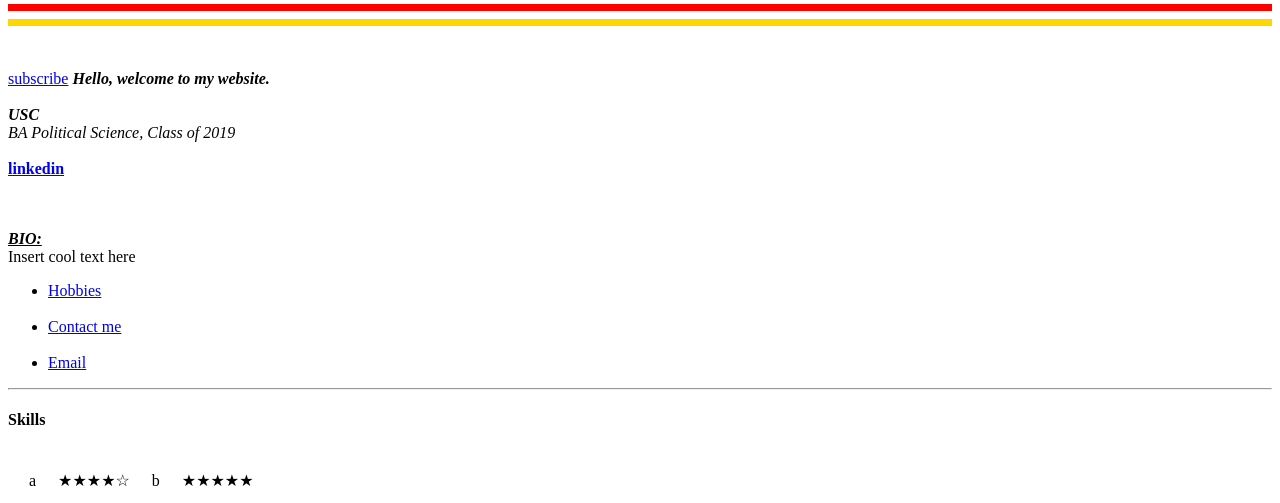
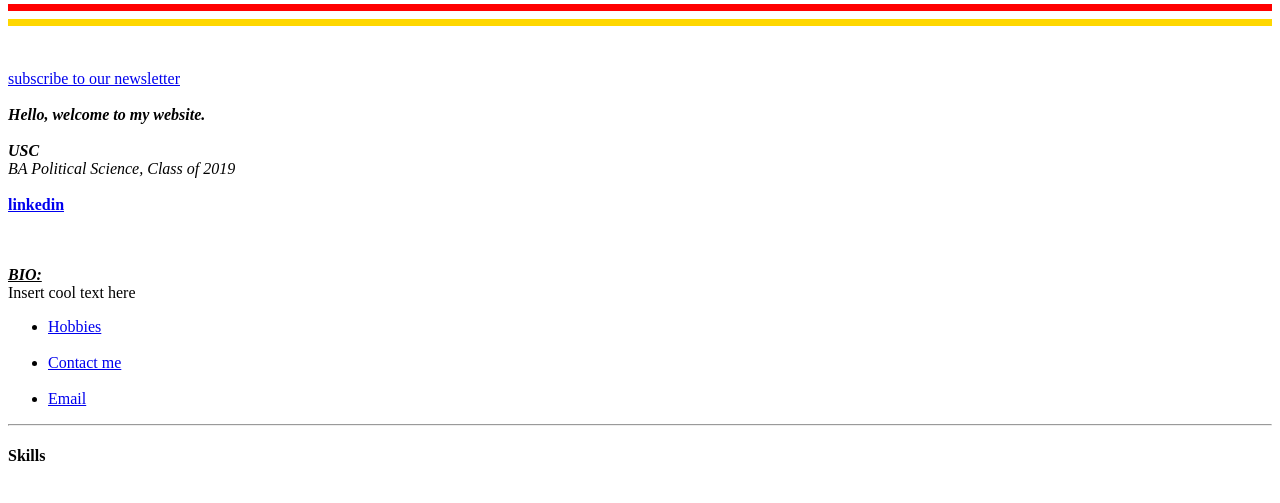
Before and after one commit to SandValley/cv, a plain HTML site: page index.html in a window 1280 px wide. Shown: the part 242-745 px from the top of the page. Drawn offline with Linux system fonts and the light colour scheme.

Commit message:
Update index.html

```diff
--- a/index.html
+++ b/index.html
@@ -16,7 +16,7 @@
   <hr size="7" color="red">
   <hr size="7" color="gold">
   <br><br>
-      <a href="#mailmunch-pop-1084456">subscribe</a>
+      <a href="#mailmunch-pop-1084456">subscribe to our newsletter</a><br><br>
   <em><strong>Hello, welcome to my website.</strong></em><br><br>
       <em><strong>USC</strong><br>
     BA Political Science, Class of 2019</em><br><br>
```
